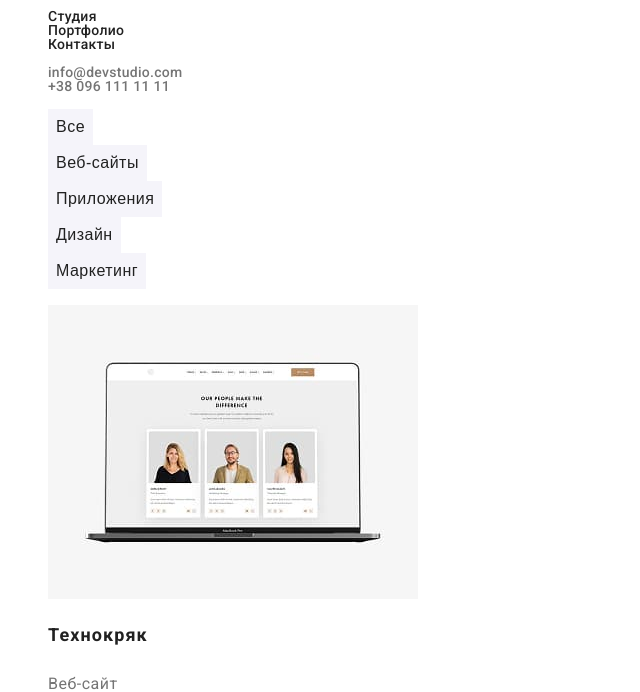
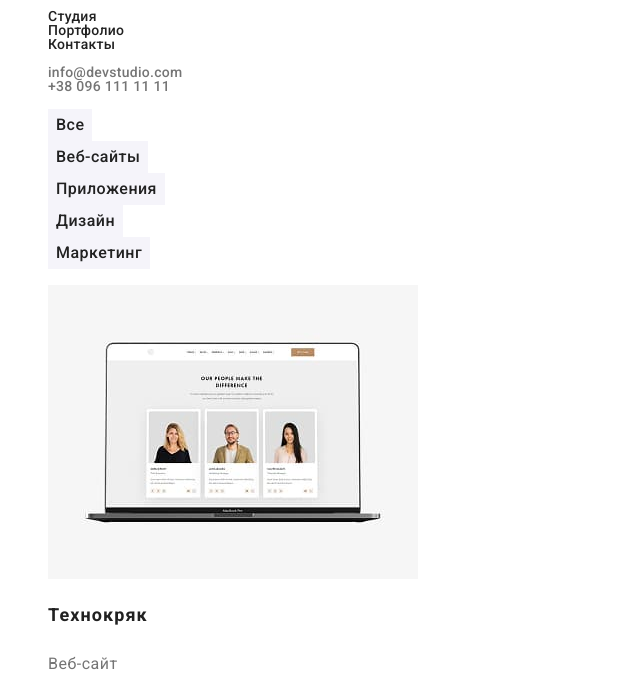
Before and after one commit to romanramkovich/goit-markup-hw-02, a plain HTML site: page portfolio.html in a window 1280 px wide. Shown: the part 39-731 px from the top of the page, without its empty margins (0-640 px from the left). Drawn offline with Linux system fonts and the light colour scheme.

Commit message:
CSS (corrected 5)

```diff
--- a/css/style.css
+++ b/css/style.css
@@ -84,6 +84,7 @@ a {
   background-color: var(--accent-color);
   border-color: transparent;
 
+  font-family: Roboto, sans-serif;
   font-size: 16px;
   font-weight: 700;
   line-height: 1.88;
@@ -170,7 +171,7 @@ font-size: 16px;
 
   font-weight: 500;
   font-size: 16px;
-  line-height: 1, 63;
+  line-height: 1.63;
   letter-spacing: 0.03em;
   text-align: center;
 
```
